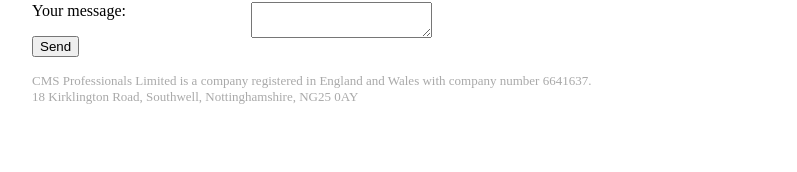
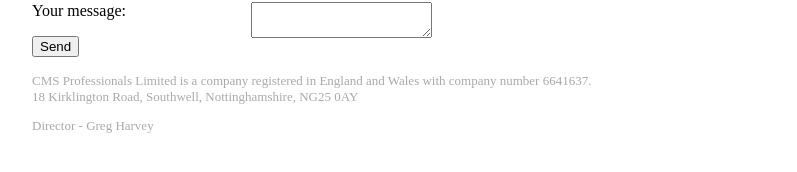
Before and after one commit to gregharvey/gregharvey.github.io, a Jekyll site: the page built from index.md, in a window 1280 px wide. Shown: the part 711-883 px from the top of the page, without its empty margins (208-1005 px from the left). Built offline with Jekyll 4.4.1, drawn with Linux system fonts in a browser that asks for light colours.

Commit message:
Adding my name to footer.

```diff
--- a/_includes/footer.html
+++ b/_includes/footer.html
@@ -1,7 +1,12 @@
 
     <footer class="footer" role="contentinfo">
  			<div class="container">
-        CMS Professionals Limited is a company registered in England and Wales with company number 6641637.<br />
-        18 Kirklington Road, Southwell, Nottinghamshire, NG25 0AY
+        <p>
+          CMS Professionals Limited is a company registered in England and Wales with company number 6641637.<br />
+          18 Kirklington Road, Southwell, Nottinghamshire, NG25 0AY
+        </p>
+        <p>
+          Director - Greg Harvey
+        </p>
       </div>
     </footer>
```
